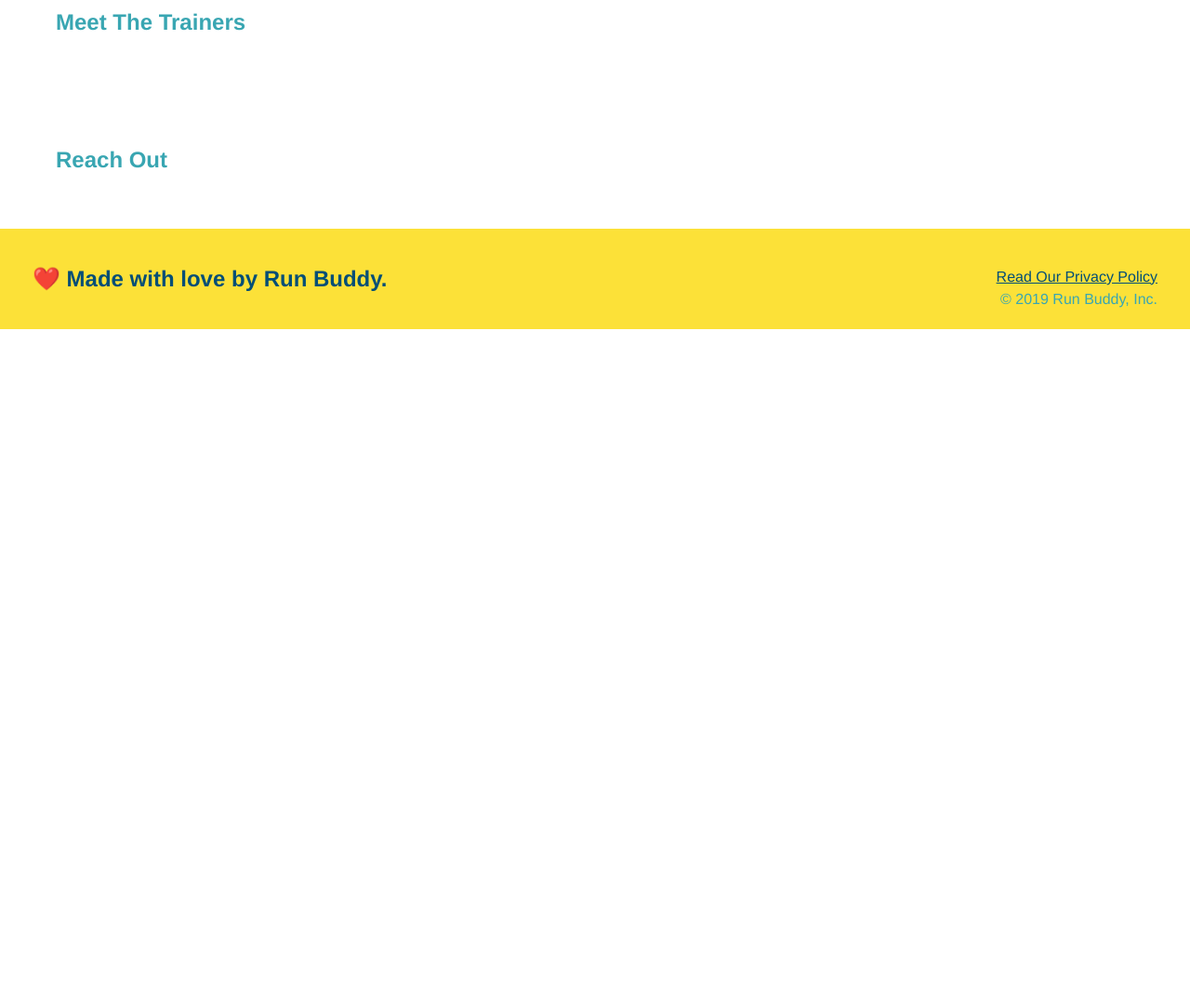
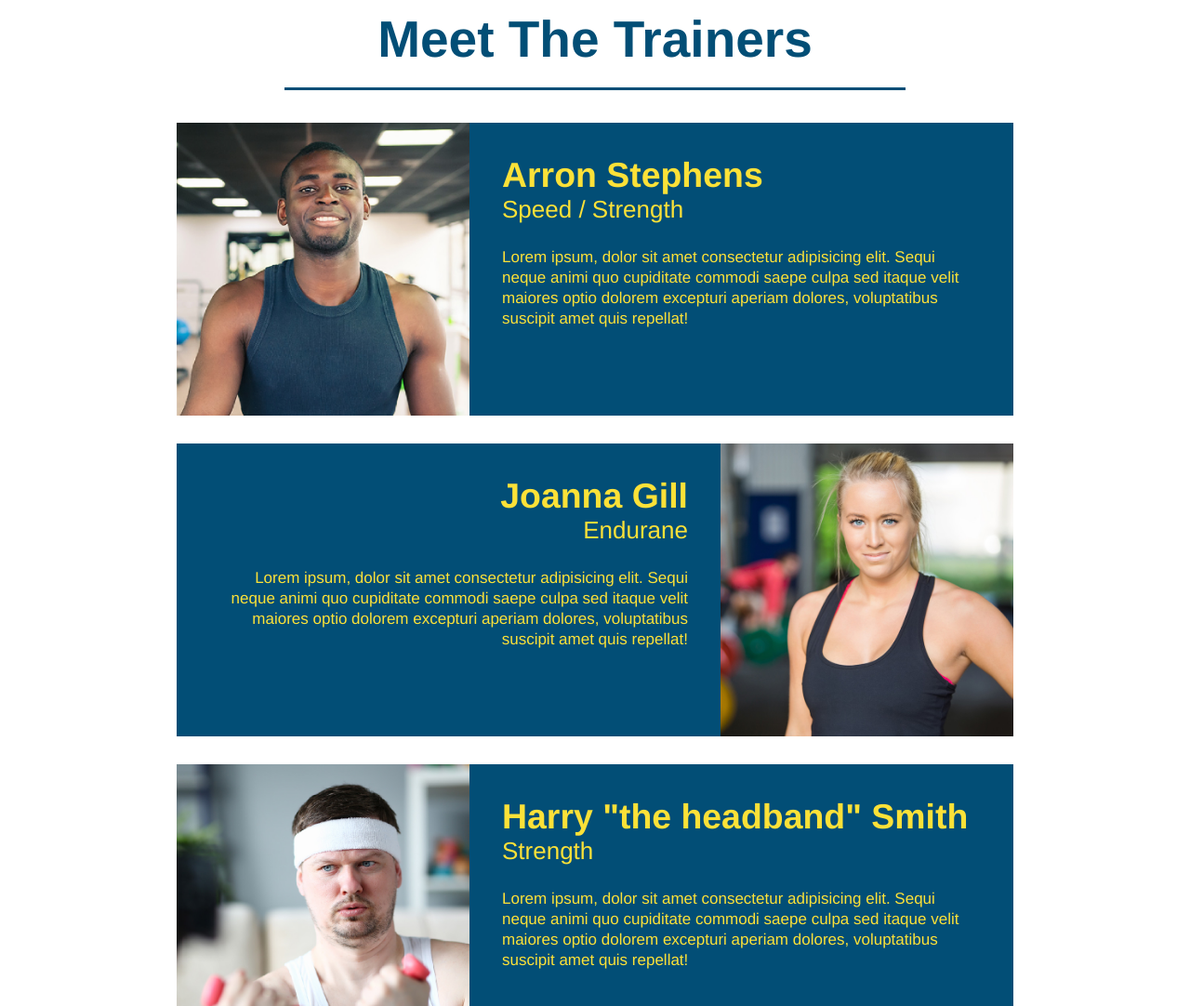
Before and after one commit to kait-weishaar/run-buddy, a plain HTML site: page index.html in a window 1280 px wide. Shown: the part 2780-3862 px from the top of the page at 93% size. Before the commit the page ends 3134 px from the top, so only its background shows below. Drawn offline with Linux system fonts and the light colour scheme.

Commit message:
meet the trainers section

```diff
--- a/assets/css/style.css
+++ b/assets/css/style.css
@@ -189,3 +189,50 @@ button {
 .steps span {
     font-size: 38px;
 }
+
+.trainers {
+    text-align: center;
+}
+
+.trainer {
+    width: 900px;
+    margin: 0 auto 30px auto;
+    background: #024e76;
+    color: #fce138;
+    overflow: auto;
+}
+
+.trainer img {
+    width: 35%;
+    float: left;
+}
+
+.trainer-bio {
+    padding: 35px;
+    float: left;
+    width:65%;
+}
+
+.text-left {
+    text-align: left;
+}
+
+.text-right {
+    text-align: right;
+}
+
+.trainer-bio {
+    font-size: 32px;
+    margin-bottom: 8px;
+}
+
+.trainer-bio h4 {
+    font-weight: lighter;
+    font-size: 26px;
+    margin-bottom: 25px;
+}
+
+.trainer-bio p {
+    font-size: 17px;
+    line-height: 1.3;
+}
--- a/index.html
+++ b/index.html
@@ -113,8 +113,43 @@
         </section>
 
         <!--"meet the trainers" section-->
-        <section>
-            <h2>Meet The Trainers</h2>
+        <section id="your-trainers" class="trainers">
+            <h2 class="section-title primary border">Meet The Trainers</h2>
+            <!--first trainer bio-->
+            <article class="trainer">
+                <img src="./assets/images/trainer-1.jpg" alt="Arron Stephens in his workout clothes, ready to pump iron" />
+                <div class="trainer-bio text-left">
+                    <h3>Arron Stephens</h3>
+                    <h4>Speed / Strength</h4>
+                    <p>
+                        Lorem ipsum, dolor sit amet consectetur adipisicing elit. Sequi neque animi quo cupiditate commodi saepe culpa sed itaque velit maiores optio dolorem excepturi aperiam dolores, voluptatibus suscipit amet quis repellat!
+                    </p>
+                </div>
+            </article>
+             <!--second trainer bio-->
+             <article class="trainer">
+                <div class="trainer-bio text-right">
+                    <h3>Joanna Gill</h3>
+                    <h4>Endurane</h4>
+                    <p>
+                        Lorem ipsum, dolor sit amet consectetur adipisicing elit. Sequi neque animi quo cupiditate commodi saepe culpa sed itaque velit maiores optio dolorem excepturi aperiam dolores, voluptatibus suscipit amet quis repellat!
+                    </p>
+                </div>
+                <img src="./assets/images/trainer-2.jpg" alt="Joanna Gill cooling off after a workout" />
+            </article>
+            <!--third trainer bio-->
+             <article class="trainer">
+                <img src="./assets/images/trainer-3.jpg" alt="Harry Smith wearing a headband and lifting comically small pink weights" />
+                <div class="trainer-bio text-left">
+                    <h3>Harry "the headband" Smith</h3>
+                    <h4>Strength</h4>
+                    <p>
+                        Lorem ipsum, dolor sit amet consectetur adipisicing elit. Sequi neque animi quo cupiditate commodi saepe culpa sed itaque velit maiores optio dolorem excepturi aperiam dolores, voluptatibus suscipit amet quis repellat!
+                    </p>
+                </div>
+
+            </article>
+
         </section>
 
         <!--"reach out" section-->
```
Also changed, not shown: assets/Images/trainer-1.jpg (added), assets/Images/trainer-2.jpg (added), assets/Images/trainer-3.jpg (added).
